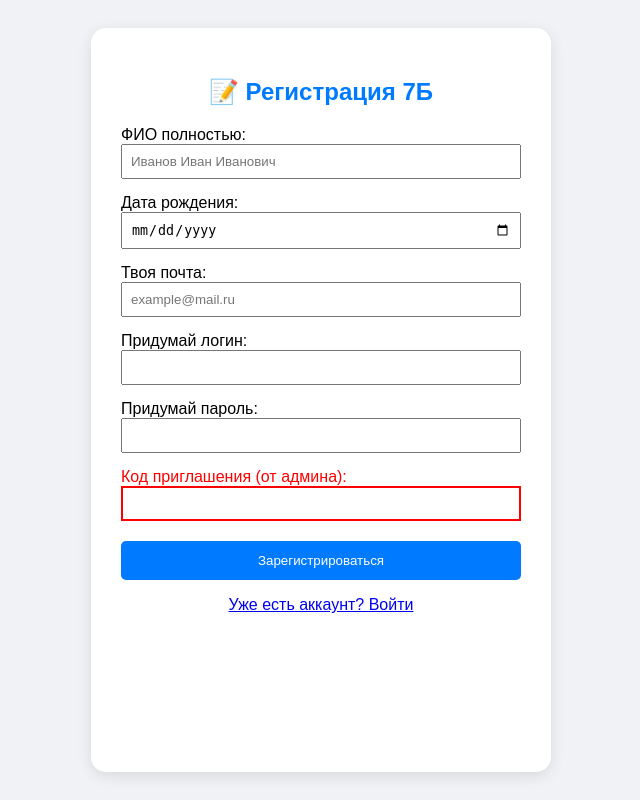
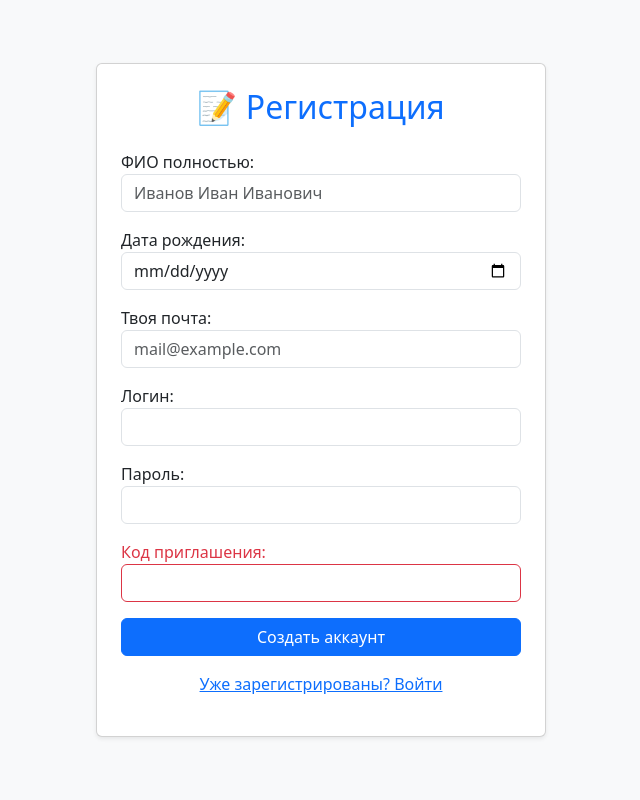
Before and after one commit to sasula878-gif/my-class-website, a Flask app: page /register in a window 1280 px wide. Shown: the whole page, without its empty margins (319-959 px from the left). Run offline with Flask 3, Linux system fonts and the light colour scheme.

Commit message:
Update register.html

```diff
--- a/templates/register.html
+++ b/templates/register.html
@@ -1,27 +1,43 @@
-<body style="font-family: sans-serif; background: #f0f2f5; display: flex; justify-content: center; padding: 20px;">
-    <div style="background: white; padding: 30px; border-radius: 15px; box-shadow: 0 4px 15px rgba(0,0,0,0.1); width: 100%; max-width: 400px;">
-        <h2 style="text-align: center; color: #007bff;">📝 Регистрация 7Б</h2>
-        <form method="post">
-            <label>ФИО полностью:</label><br>
-            <input name="fio" placeholder="Иванов Иван Иванович" style="width:100%; margin-bottom:15px; padding:8px;" required><br>
-
-            <label>Дата рождения:</label><br>
-            <input name="bday" type="date" style="width:100%; margin-bottom:15px; padding:8px;" required><br>
-
-            <label>Твоя почта:</label><br>
-            <input name="email" type="email" placeholder="example@mail.ru" style="width:100%; margin-bottom:15px; padding:8px;" required><br>
-
-            <label>Придумай логин:</label><br>
-            <input name="login" style="width:100%; margin-bottom:15px; padding:8px;" required><br>
-
-            <label>Придумай пароль:</label><br>
-            <input name="password" type="password" style="width:100%; margin-bottom:15px; padding:8px;" required><br>
-
-            <label style="color: red;">Код приглашения (от админа):</label><br>
-            <input name="invite" style="width:100%; margin-bottom:20px; padding:8px; border: 2px solid red;" required><br>
-
-            <button type="submit" style="width:100%; background: #007bff; color: white; border: none; padding: 12px; border-radius: 5px; cursor: pointer;">Зарегистрироваться</button>
-        </form>
-        <p style="text-align: center;"><a href="/login">Уже есть аккаунт? Войти</a></p>
+<!DOCTYPE html>
+<html lang="ru">
+<head>
+    <meta charset="UTF-8">
+    <title>Регистрация 7Б</title>
+    <link href="https://cdn.jsdelivr.net/npm/bootstrap@5.3.0/dist/css/bootstrap.min.css" rel="stylesheet">
+</head>
+<body class="bg-light">
+    <div class="container d-flex justify-content-center align-items-center" style="min-height: 100vh;">
+        <div class="card p-4 shadow-sm" style="width: 100%; max-width: 450px;">
+            <h2 class="text-center text-primary mb-4">📝 Регистрация</h2>
+            <form method="post">
+                <div class="mb-3">
+                    <label>ФИО полностью:</label>
+                    <input name="fio" class="form-control" placeholder="Иванов Иван Иванович" required>
+                </div>
+                <div class="mb-3">
+                    <label>Дата рождения:</label>
+                    <input name="bday" type="date" class="form-control" required>
+                </div>
+                <div class="mb-3">
+                    <label>Твоя почта:</label>
+                    <input name="email" type="email" class="form-control" placeholder="mail@example.com" required>
+                </div>
+                <div class="mb-3">
+                    <label>Логин:</label>
+                    <input name="login" class="form-control" required>
+                </div>
+                <div class="mb-3">
+                    <label>Пароль:</label>
+                    <input name="password" type="password" class="form-control" required>
+                </div>
+                <div class="mb-3 text-danger">
+                    <label>Код приглашения:</label>
+                    <input name="invite" class="form-control border-danger" required>
+                </div>
+                <button type="submit" class="btn btn-primary w-100">Создать аккаунт</button>
+            </form>
+            <p class="mt-3 text-center"><a href="/login">Уже зарегистрированы? Войти</a></p>
+        </div>
     </div>
 </body>
+</html>
```
